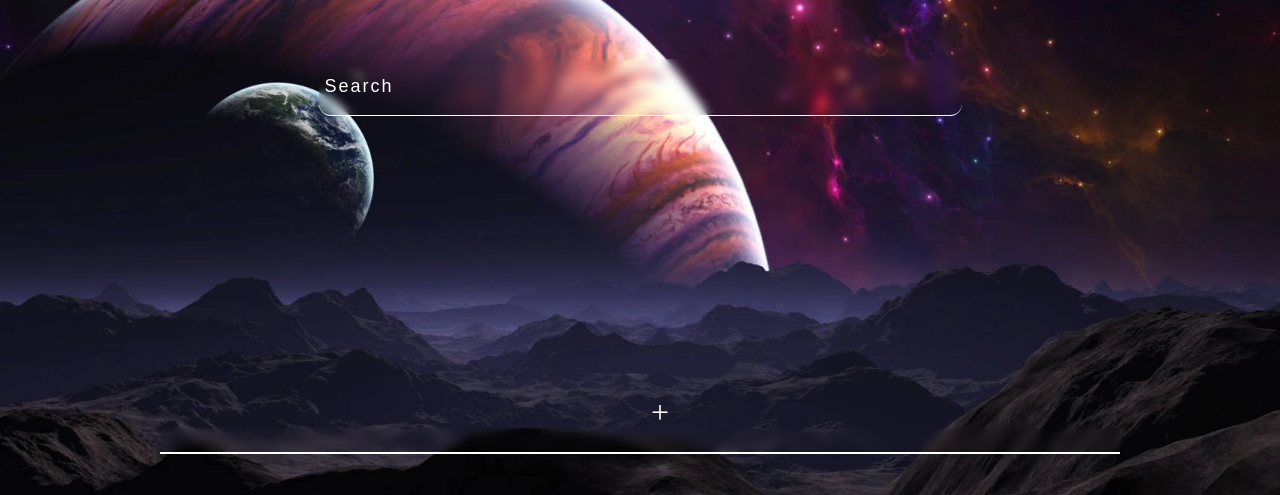
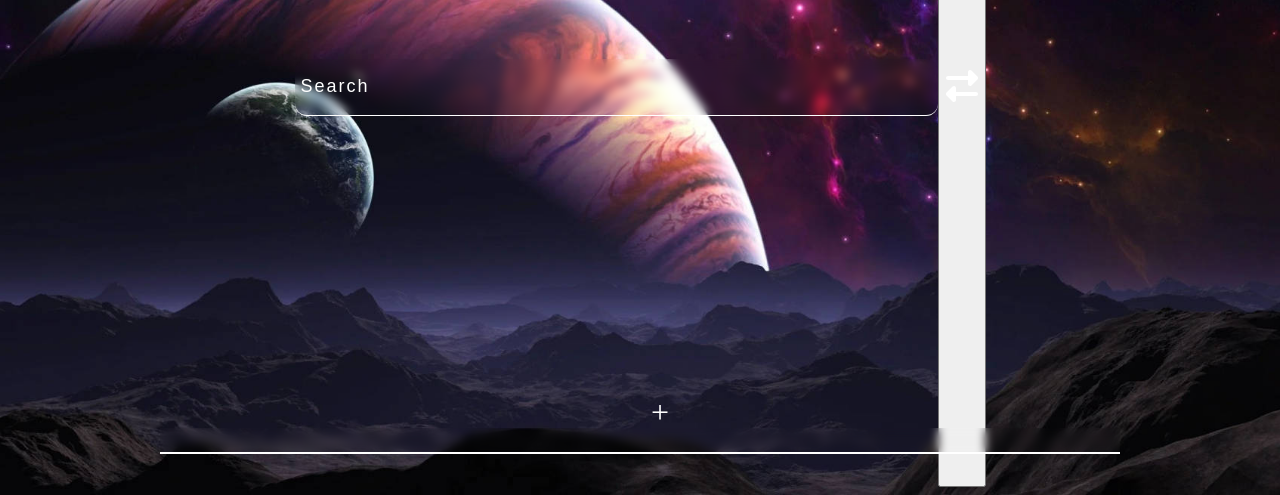
Before and after one commit to LOGESH-B/ChromeLandingPage, a plain HTML site: page index.html in a window 1280 px wide. Shown: the part 321-816 px from the top of the page. Drawn offline with Linux system fonts and the light colour scheme.

Commit message:
Added swap button to page, has no functionality

```diff
--- a/index.html
+++ b/index.html
@@ -25,7 +25,6 @@
 
 
             </ul>
-
         </div>
         <div class="addform" id="addform" style="display: none;">
             <form id="form1">
@@ -35,6 +34,9 @@
                 <button type="submit">Add</button>
             </form>
         </div>
+        <button id="swap-button">
+            <img src="./right-left-solid.svg" />
+        </button>
     </div>
     <script src="scrip.js"></script>
 </body>
```
Also changed, not shown: right-left-solid.svg (added).
